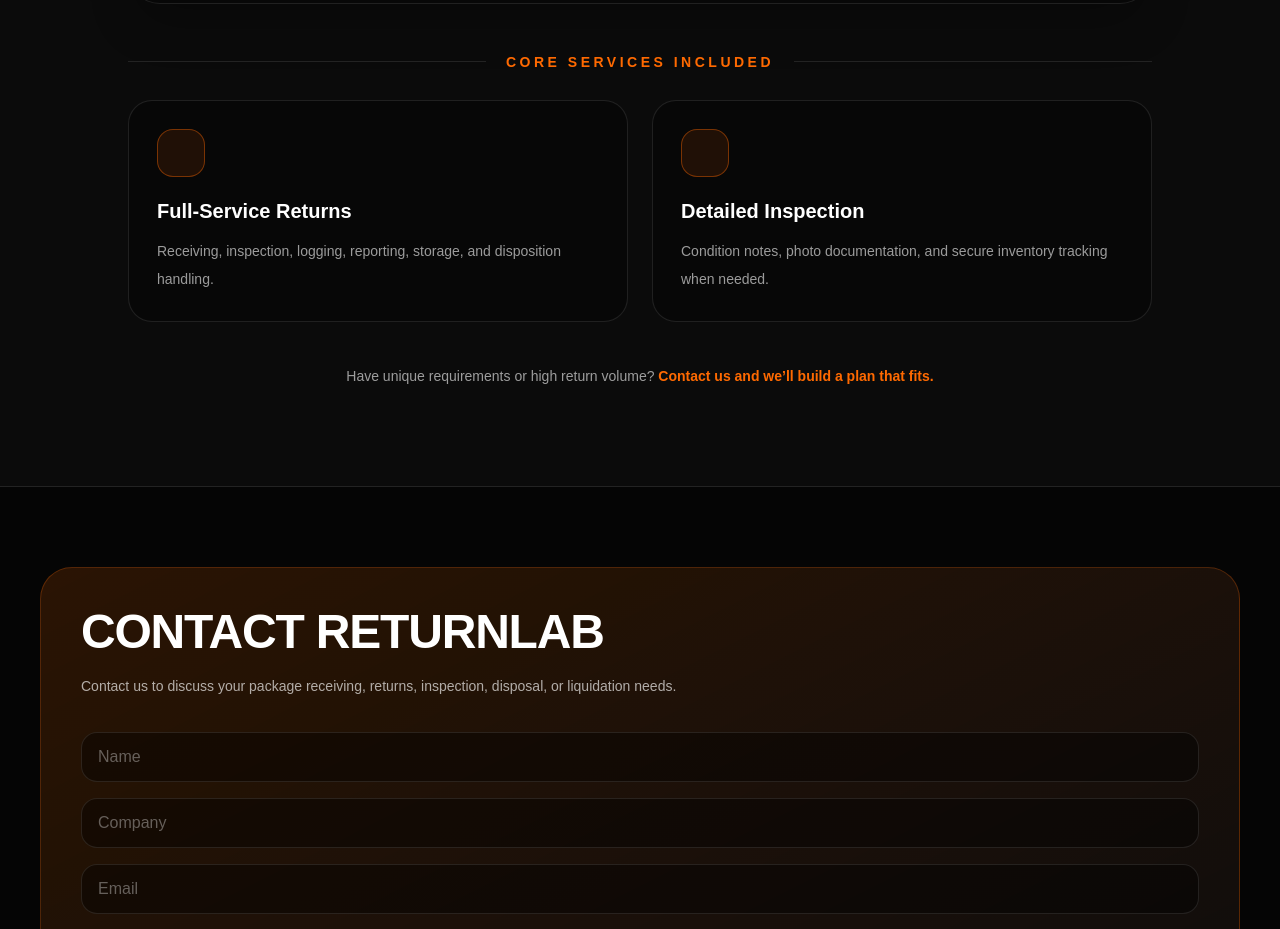
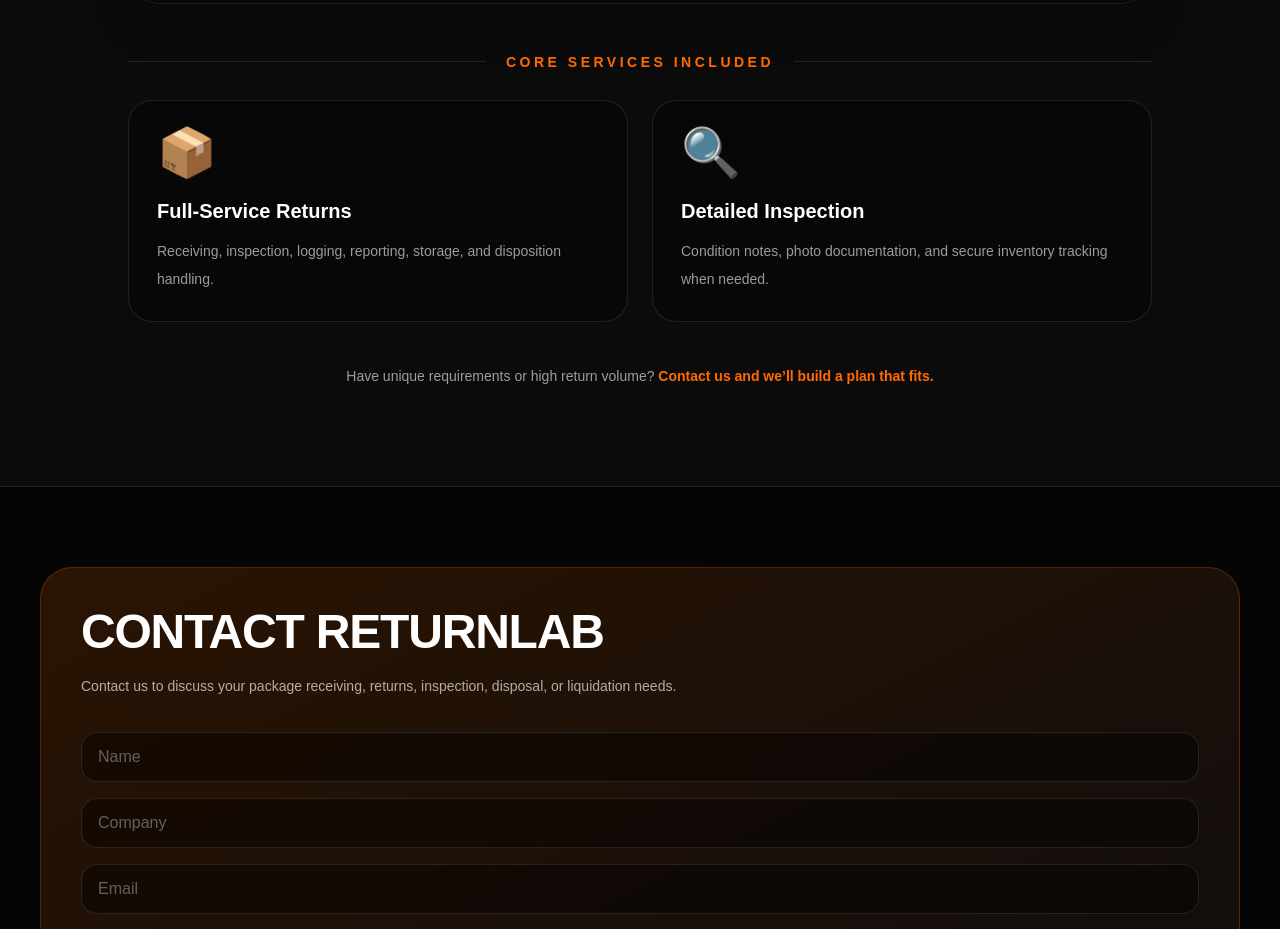
Before and after one commit to mmollat/Returnlab-site, a Next.js app: page / in a window 1280 px wide. Shown: the part 2723-3652 px from the top of the page. Built offline with nearby package versions, Linux system fonts and the light colour scheme.

Commit message:
Update page.tsx

```diff
--- a/src/app/page.tsx
+++ b/src/app/page.tsx
@@ -237,7 +237,7 @@
 
             <div className="grid gap-6 md:grid-cols-2">
               <div className="rounded-3xl border border-white/10 bg-black/30 p-7 text-left">
-                <div className="mb-5 h-12 w-12 rounded-2xl border border-orange-500/40 bg-orange-500/10" />
+                <div className="mb-5 text-5xl">📦</div>
                 <h3 className="text-xl font-black">Full-Service Returns</h3>
                 <p className="mt-3 text-sm leading-7 text-white/60">
                   Receiving, inspection, logging, reporting, storage, and
@@ -246,7 +246,7 @@
               </div>
 
               <div className="rounded-3xl border border-white/10 bg-black/30 p-7 text-left">
-                <div className="mb-5 h-12 w-12 rounded-2xl border border-orange-500/40 bg-orange-500/10" />
+                <div className="mb-5 text-5xl">🔍</div>
                 <h3 className="text-xl font-black">Detailed Inspection</h3>
                 <p className="mt-3 text-sm leading-7 text-white/60">
                   Condition notes, photo documentation, and secure inventory
```
